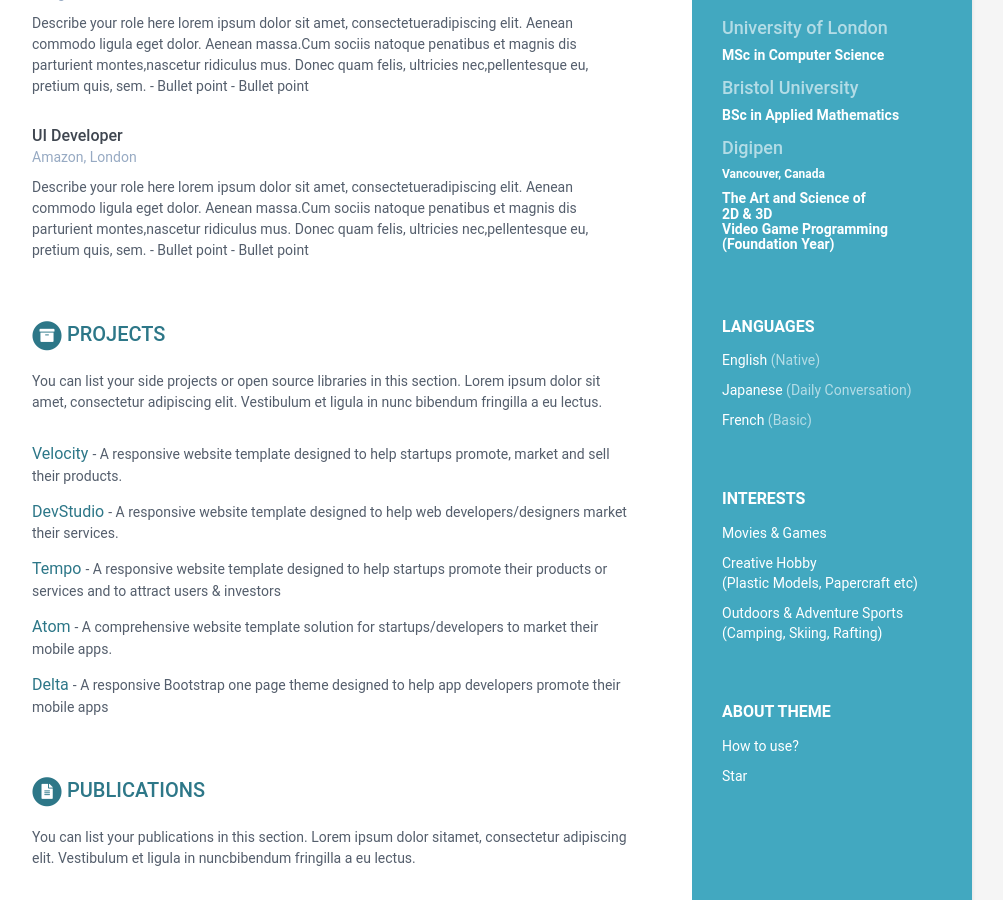
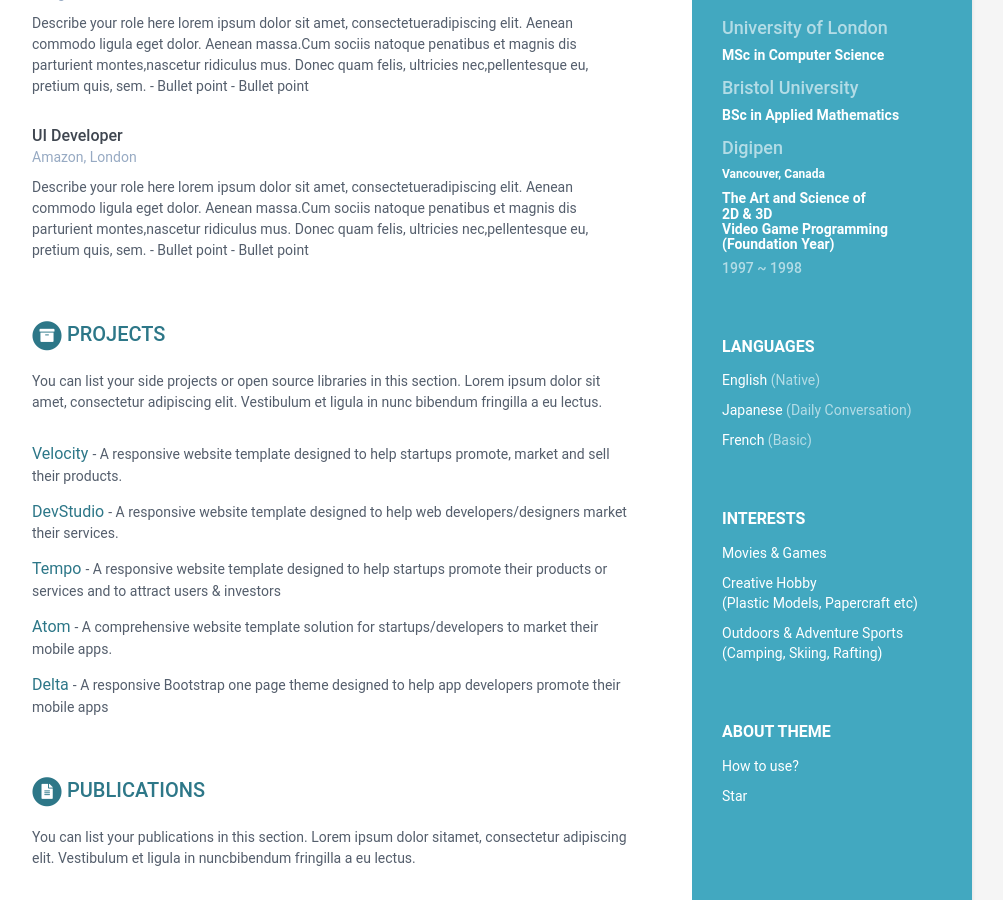
Before and after one commit to GameDevCoder/resume, a Jekyll site: the page built from index.html, in a window 1280 px wide and 900 px high, scrolled down 597 px. Shown: the whole window, without its empty margins (168-1171 px from the left). Built offline with Jekyll 4.4.1, drawn with Linux system fonts in a browser that asks for light colours.

Commit message:
Updated '_data/data.yml' via CloudCannon

```diff
--- a/_data/data.yml
+++ b/_data/data.yml
@@ -64,7 +64,7 @@ education:
       (Foundation Year)
     university: Digipen
     location: 'Vancouver, Canada'
-    time:
+    time: 1997 ~ 1998
     details:
 experiences:
   - role: Lead Developer
```
